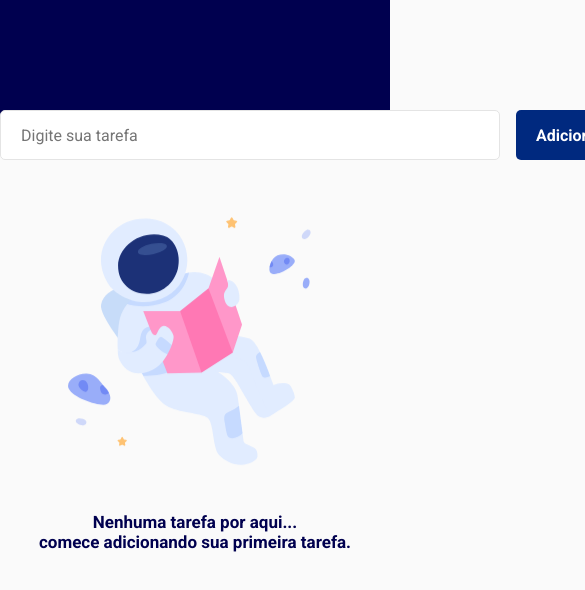
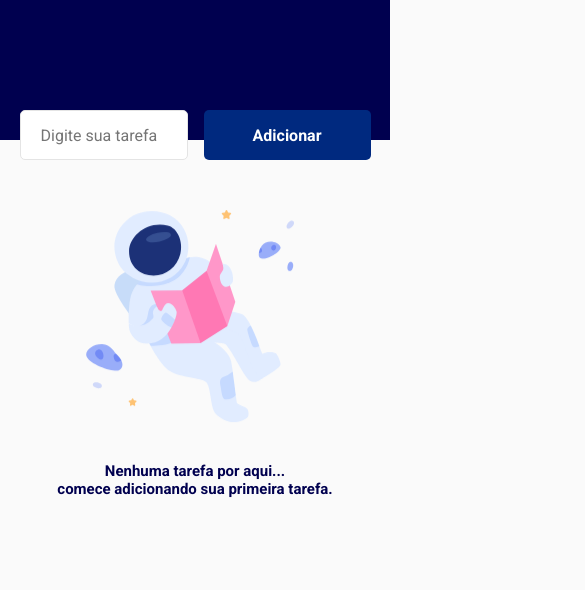
Before and after one commit to ronaldprofile/todolist-with-reactjs, a React (Create React App) app: page / in a window 390 px wide. Shown: the top 590 px of the page, 585 px wide, since content can reach past the window. Built offline with nearby package versions, Linux system fonts and the light colour scheme.

Commit message:
css rules were added to make layout responsive (@media {...})

```diff
--- a/src/components/AddTodo/index.tsx
+++ b/src/components/AddTodo/index.tsx
@@ -5,6 +5,7 @@ import { ToastContainer, toast } from "react-toastify";
 import "react-toastify/dist/ReactToastify.css";
 
 import { Container } from "./styles";
+import { Button } from "../Button";
 interface ITodo {
   content: string;
   isCompleted: false;
@@ -50,11 +51,10 @@ export function AddTodo({ addTodoOnState }: IAddTodoProps) {
             onChange={event => setInputValue(event.target.value)}
             value={inputValue}
           />
+          <Button>Adicionar</Button>
         </div>
-
-        <button type="submit">Adicionar</button>
+        <ToastContainer />
       </form>
-      <ToastContainer />
     </Container>
   );
 }
--- a/src/components/AddTodo/styles.ts
+++ b/src/components/AddTodo/styles.ts
@@ -5,26 +5,27 @@ export const Container = styled.div`
   font-size: 1.6rem;
 
   form {
-    display: flex;
-    align-items: center;
-    gap: 1.6rem;
+    > div {
+      display: flex;
+      align-items: center;
+      justify-content: space-between;
+      gap: 1.6rem;
 
-    input {
-      min-width: 50rem;
-      outline: none;
-      border: 1px solid #e4e4e4;
+      > input {
+        width: 100%;
+        outline: none;
+        border: 1px solid #e4e4e4;
+      }
     }
+  }
 
-    > button {
-      flex: 1;
-      font-weight: 700;
-      background-color: #00297f;
-      color: #fff;
-      border: 0;
-      transition: filter 0.2s;
-
-      &:hover {
-        filter: brightness(1.3);
+  @media (max-width: 360px) {
+    form {
+      font-size: 1.4rem;
+      > div {
+        display: flex;
+        flex-direction: column;
+        align-items: center;
       }
     }
   }
--- a/src/components/Layout/index.tsx
+++ b/src/components/Layout/index.tsx
@@ -8,6 +8,7 @@ import { Todos } from "../Todos";
 import { Todo } from "../Todo";
 import { NoTodos } from "../NoTodos";
 
+import { Modal } from "../Modal";
 import { Container, Header } from "./styles";
 interface ICurrentTodoState {
   content: string;
@@ -17,6 +18,7 @@ interface ICurrentTodoState {
 
 export function Layout() {
   const [todos, setTodos] = useState<ICurrentTodoState[]>([]);
+  const [isModalActive, setModalActive] = useState(false);
 
   useEffect(() => {
     const data = JSON.parse(localStorage.getItem("@todo.l")!);
@@ -37,7 +39,7 @@ export function Layout() {
       return todo.key === key ? { ...todo, content: "Outra coisa sabe" } : todo;
     });
 
-    console.log(filteredTodo);
+    setModalActive(true);
   }
 
   function markTodoAsCompleted(key: string) {
@@ -54,6 +56,10 @@ export function Layout() {
 
     setTodos(filteredTodo);
     toast.success("Tarefa deletada com sucesso");
+  }
+
+  function closeModal() {
+    setModalActive(false);
   }
 
   return (
@@ -76,6 +82,7 @@ export function Layout() {
           ))}
         </Todos>
       </Container>
+      {isModalActive && <Modal closeModal={closeModal} editTodo={editTodo} />}
     </div>
   );
 }
--- a/src/components/Layout/styles.ts
+++ b/src/components/Layout/styles.ts
@@ -9,4 +9,12 @@ export const Header = styled.header`
 export const Container = styled.div`
   max-width: 920px;
   margin: 0 auto;
+
+  @media (max-width: 767px) {
+    max-width: 90%;
+  }
+
+  @media screen and (min-width: 768px) and (max-width: 1023px) {
+    max-width: 90%;
+  }
 `;
--- a/src/components/NoTodos/styles.ts
+++ b/src/components/NoTodos/styles.ts
@@ -11,8 +11,8 @@ export const Container = styled.div`
   text-align: center;
 
   img {
-    max-width: 400px;
-    height: 350px;
+    max-width: 40rem;
+    height: auto;
     object-fit: contain;
 
     animation: ${AnimationIllustration} 4s linear infinite;
@@ -24,4 +24,26 @@ export const Container = styled.div`
 
     color: #00004f;
   }
+
+  @media (max-width: 768px) {
+    img {
+      max-width: 30rem;
+    }
+
+    p {
+      font-size: 1.5rem;
+    }
+  }
+
+  @media (max-width: 360px) {
+    margin-top: 3rem;
+
+    img {
+      max-width: 20rem;
+    }
+
+    p {
+      font-size: 1.4rem;
+    }
+  }
 `;
--- a/src/components/Todo/index.tsx
+++ b/src/components/Todo/index.tsx
@@ -25,7 +25,7 @@ export function Todo({
   deleteTodo
 }: ITodoProps) {
   return (
-    <Container>
+    <Container isCompleted={todo.isCompleted}>
       <strong>{todo.content}</strong>
 
       <div className="actions">
--- a/src/components/Todo/styles.ts
+++ b/src/components/Todo/styles.ts
@@ -1,6 +1,10 @@
 import styled from "styled-components";
 
-export const Container = styled.div`
+interface IContainerProps {
+  isCompleted: boolean;
+}
+
+export const Container = styled.div<IContainerProps>`
   width: 100%;
   padding: 2rem;
   position: relative;
@@ -34,10 +38,49 @@ export const Container = styled.div`
     height: 100%;
   }
 
+  strong {
+    text-decoration: ${props => props.isCompleted && "line-through"};
+  }
+
   .actions {
     display: flex;
     align-items: center;
     gap: 1.8rem;
+  }
+
+  @media (max-width: 768px) {
+    padding: 1.4rem;
+    font-size: 1.6rem;
+
+    display: flex;
+    flex-direction: column;
+    gap: 2rem;
+
+    strong {
+      order: 1;
+      text-align: center;
+    }
+
+    .actions {
+      padding: 0.8rem 0;
+      position: relative;
+
+      &::after {
+        content: "";
+
+        position: absolute;
+        bottom: 0;
+        left: 0;
+
+        height: 1px;
+        width: 100%;
+        background-color: #eeeeee;
+      }
+    }
+  }
+
+  @media (max-width: 360px) {
+    font-size: 1.4rem;
   }
 `;
 
```
